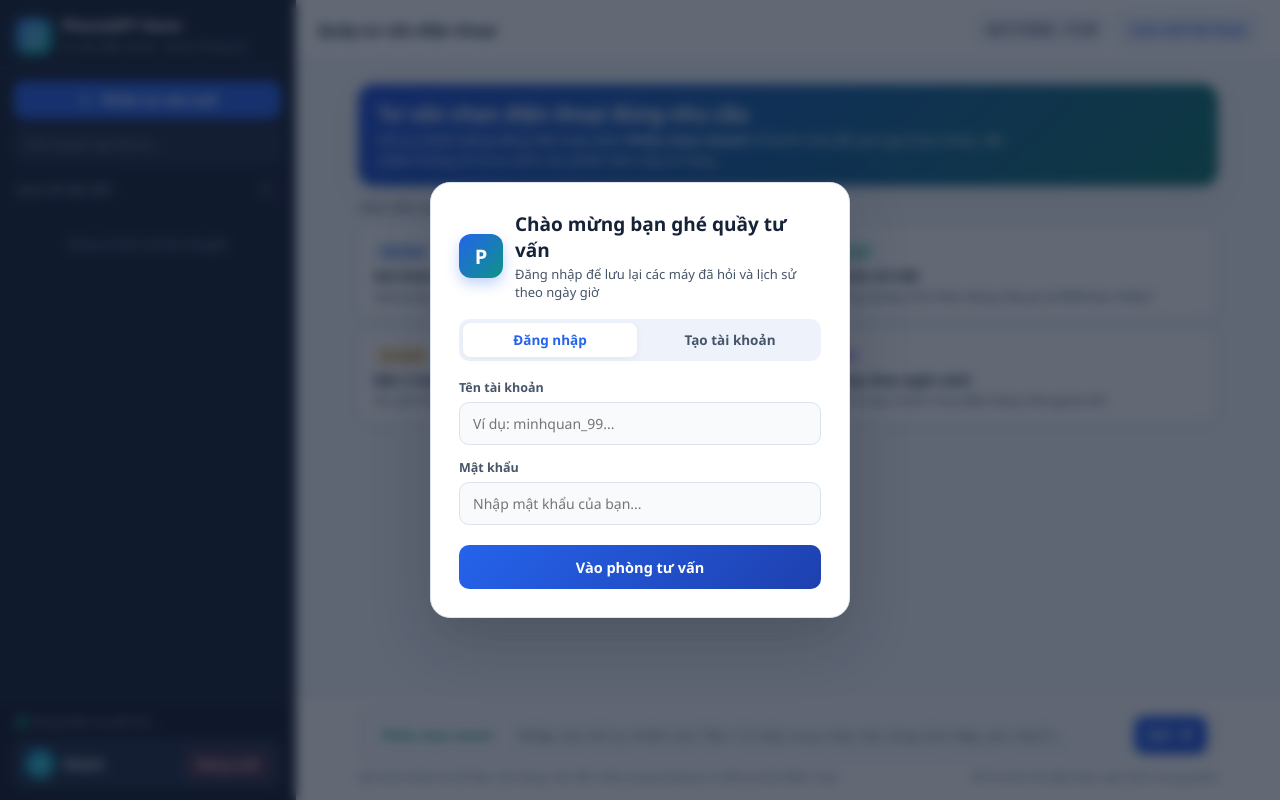
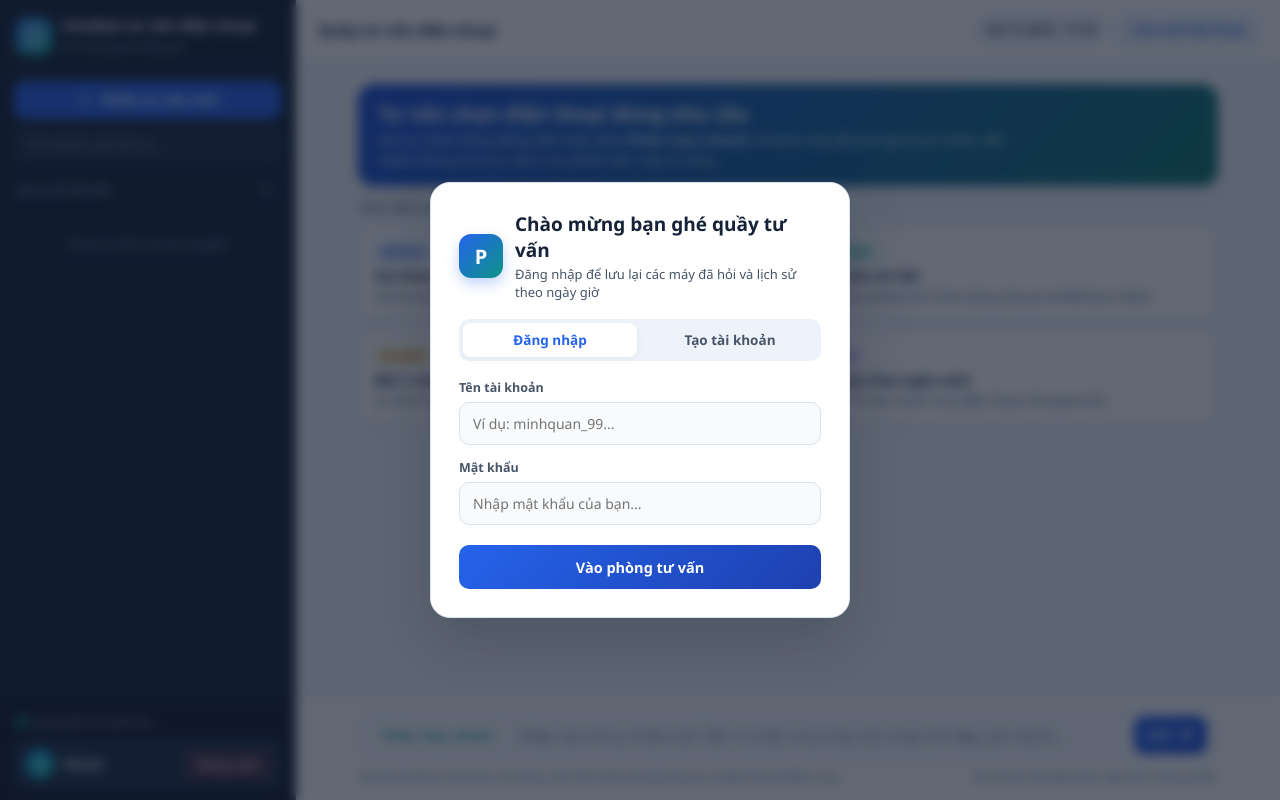
Before and after one commit to dngkhoa231/Smartphone-advisor-chatbot-, a Flask app: page / in a window 1280 px wide. Run offline with Flask 3, Linux system fonts and the light colour scheme; parts of the project's set-up code (start-up, migrations or seed data) failed here and were passed over.

Commit message:
Cap nhat ten giao dien thanh Chatbot tu van dien thoai

```diff
--- a/templates/index.html
+++ b/templates/index.html
@@ -3,7 +3,7 @@
 <head>
   <meta charset="UTF-8">
   <meta name="viewport" content="width=device-width, initial-scale=1.0">
-  <title>PhoneGPT — Tư vấn chọn điện thoại</title>
+  <title>Chatbot tư vấn điện thoại</title>
   <style>
     :root {
       --bg-sidebar: #162136;
@@ -1130,8 +1130,8 @@
         <svg width="20" height="20" viewBox="0 0 24 24" fill="none" stroke="currentColor" stroke-width="2.2" stroke-linecap="round" stroke-linejoin="round"><rect x="5" y="2" width="14" height="20" rx="2" ry="2"/><line x1="12" y1="18" x2="12.01" y2="18"/></svg>
       </div>
       <div class="brand-info">
-        <h2>PhoneGPT Store</h2>
-        <span>Tư vấn điện thoại · Giá &amp; Thông số</span>
+        <h2>Chatbot tư vấn điện thoại</h2>
+        <span>Tra cứu giá &amp; thông số</span>
       </div>
     </div>
 
```
